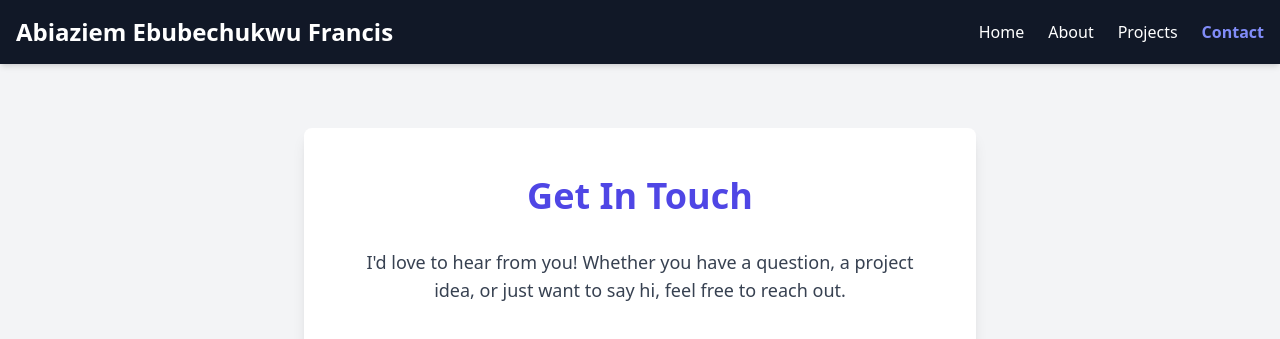
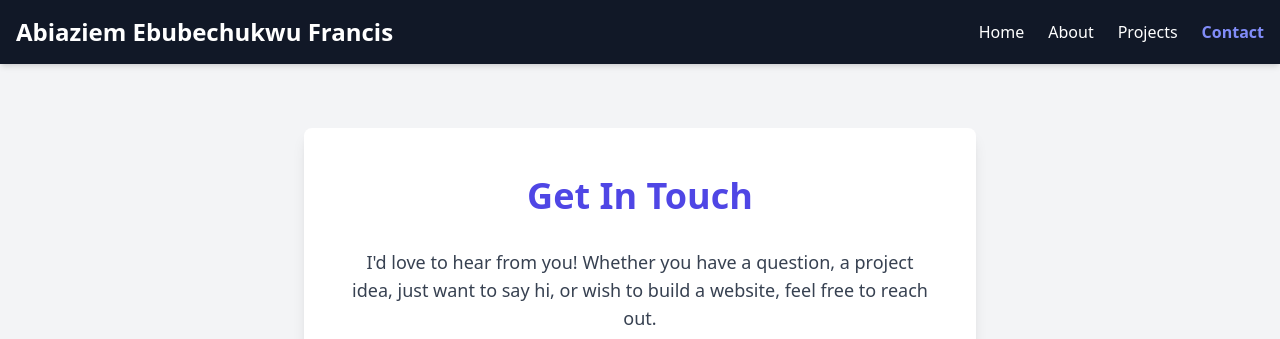
Before and after one commit to workwithfrancis/myPortfolio, a plain HTML site: page contact.html in a window 1280 px wide. Shown: the top 339 px of the page. Drawn offline with nearby package versions, Linux system fonts and the light colour scheme; files whose address does not match are found by name.

Commit message:
updated contact.html

```diff
--- a/contact.html
+++ b/contact.html
@@ -37,7 +37,7 @@
             <h1 class="text-4xl font-bold mb-8 text-center text-indigo-600">Get In Touch</h1>
 
             <p class="text-lg text-gray-700 mb-8 text-center">
-                I'd love to hear from you! Whether you have a question, a project idea, or just want to say hi,
+                I'd love to hear from you! Whether you have a question, a project idea, just want to say hi, or wish to build a website,
                 feel free to reach out.
             </p>
 
```
